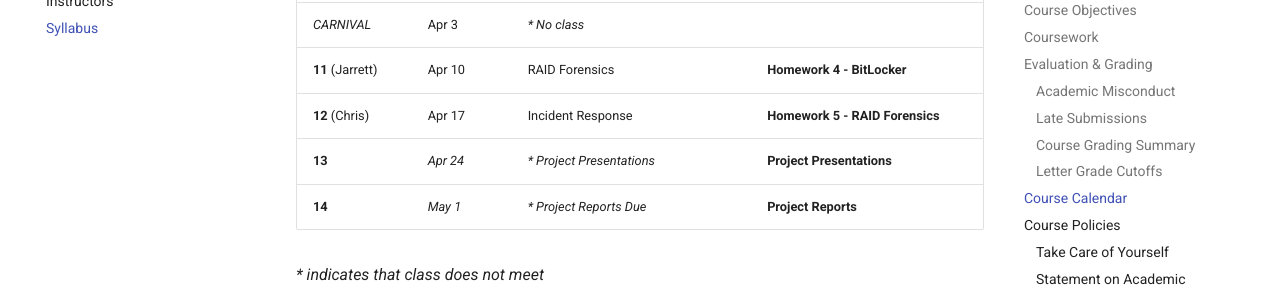
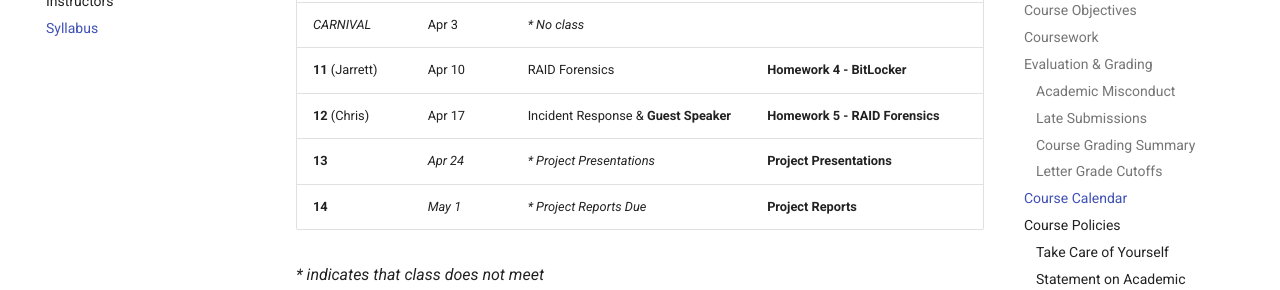
Before and after one commit to cmu-ini/hbf-web, an MkDocs documentation site: the page built from docs/syllabus.md, in a window 1280 px wide and 900 px high, scrolled down 4216 px. Shown: the part 152-442 px from the top of the window. Built offline with MkDocs 1.6.1 and Material for MkDocs 9.7.7, drawn with Linux system fonts in a browser that asks for light colours.

Commit message:
Update schedule

```diff
--- a/docs/syllabus.md
+++ b/docs/syllabus.md
@@ -105,7 +105,7 @@ Students who miss assignment deadlines will have **24 hours** to submit late wor
 | **10** (Chris)           | Mar 27   | File Systems II                           |  **Homework 3 - Memory Forensics**        |
 | _CARNIVAL_               | Apr 3    | _* No class_                              |                                           |
 | **11** (Jarrett)         | Apr 10   | RAID Forensics                            |  **Homework 4 - BitLocker**               |
-| **12** (Chris)           | Apr 17   | Incident Response                         | **Homework 5 - RAID Forensics**           |
+| **12** (Chris)           | Apr 17   | Incident Response & **Guest Speaker**     | **Homework 5 - RAID Forensics**           |
 | **13**                   | _Apr 24_ |  _* Project Presentations_                | **Project Presentations**                 |
 | **14**                   | _May 1_  |  _* Project Reports Due_                  | **Project Reports**                       |
 
```
Also changed, not shown: site/search/search_index.json, site/syllabus/index.html.
